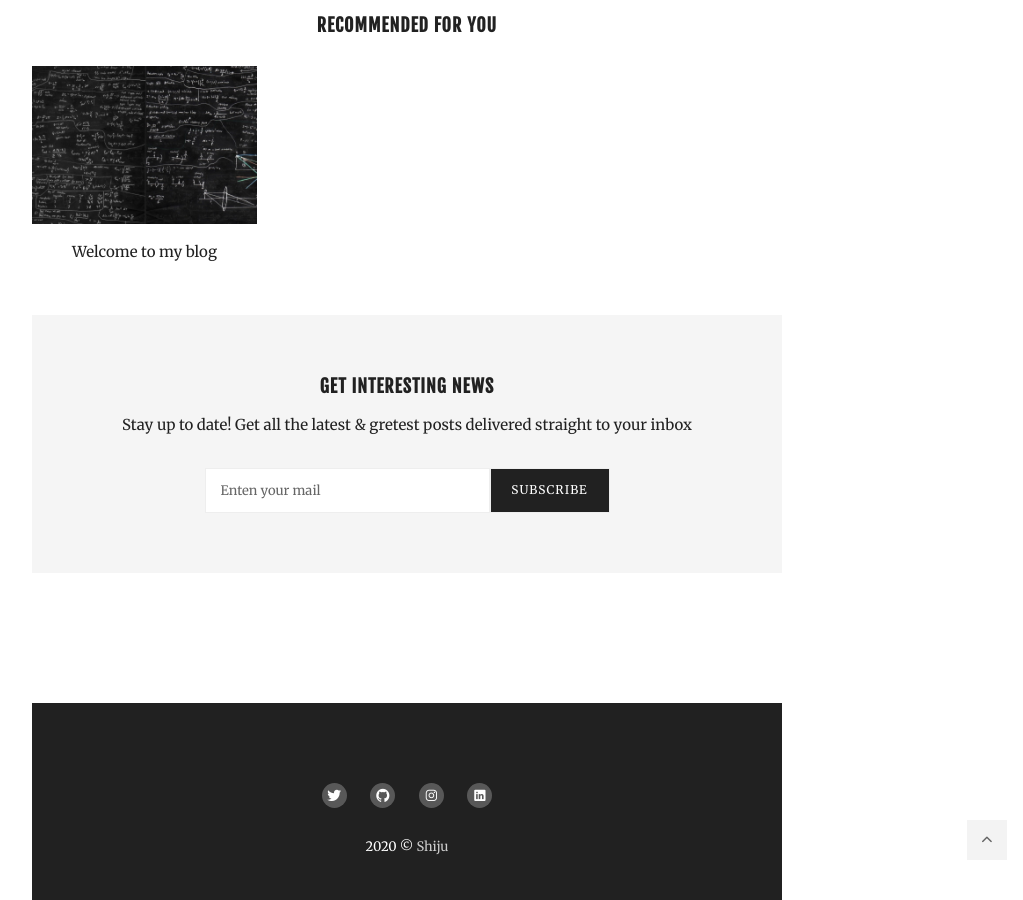
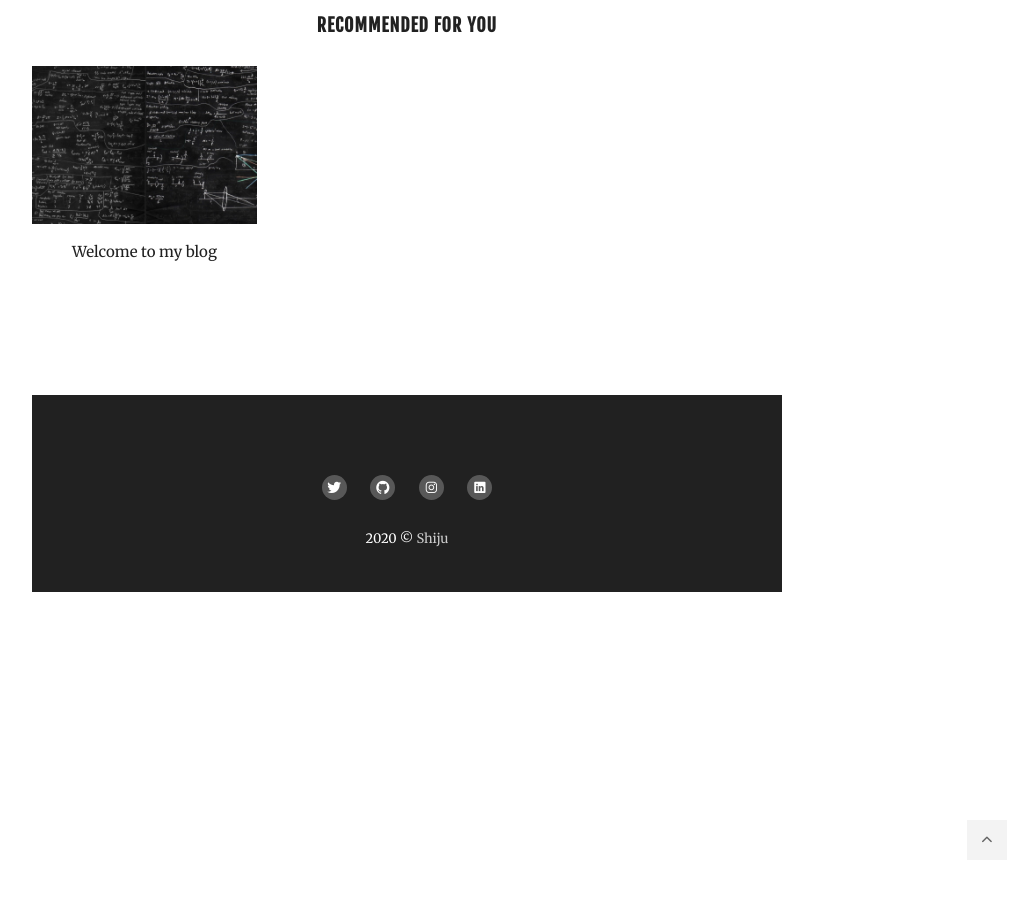
Before and after one commit to shijupk/shijupk.github.io, a Jekyll site: the page built from _posts/2020-04-16-welcome-to-blog.md, in a window 1280 px wide and 900 px high, scrolled down 1505 px. Shown: the whole window, without its empty margins (233-1256 px from the left). Built offline with Jekyll 4.4.1, drawn with Linux system fonts in a browser that asks for light colours; nearby versions of some CDN libraries; comment, search, counter and statistics services are not loaded; after the commit the page ends 2097 px from its top, so only the background shows below that.

Commit message:
edit post.html

```diff
--- a/_layouts/post.html
+++ b/_layouts/post.html
@@ -87,22 +87,6 @@ layout: default
 					</div>
 				</div>
 
-				<div class="widget-newsletter">
-					<h5 class="newsletter-title wow fadeInUp">Get Interesting News</h5>
-					<div class="newsletter-subtitle wow fadeInUp" data-wow-delay=".2s">Stay up to date! Get all the latest & gretest posts delivered straight to your inbox</div>
-					<form class="newsletter-form validate" action="{% if site.mailchimp %}//{{site.mailchimp}}{% else %}#{% endif %}"
-						method="POST" id="membedded-subscribe-form" name="membedded-subscribe-form" target="_blank" novalidate>
-						<div class="newsletter-group">
-							<div class="newsletter-group-top">
-								<label class="screen-reader-text" for="mce-EMAIL">Enter your mail address</label>
-								<input class="newsletter-email required email" id="mce-EMAIL" type="text" name="EMAIL" placeholder="Enten your mail">
-							</div>
-							<input class="newsletter-button" id="membedded-subscribe" type="submit" name="subscribe" value="Subscribe">
-						</div>
-					</form>
-				</div>
-
-
 				{% if site.disqus-identifier %} {% include disqus-comments.html %} {% endif %}
 
 			</article>
```
